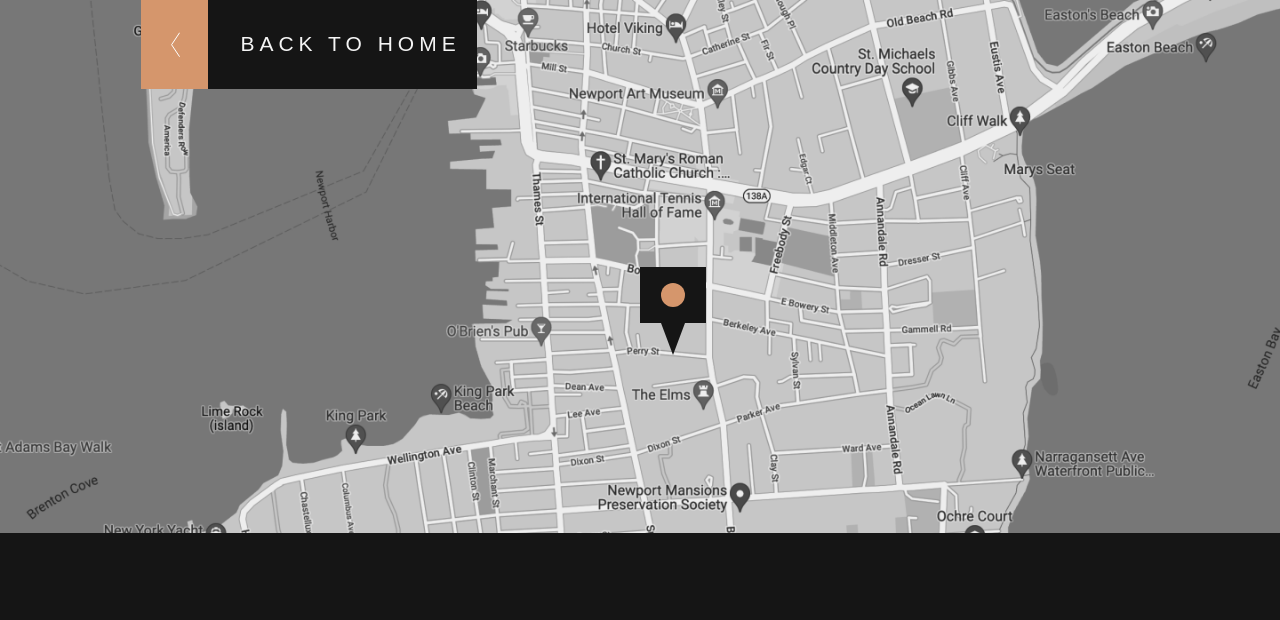
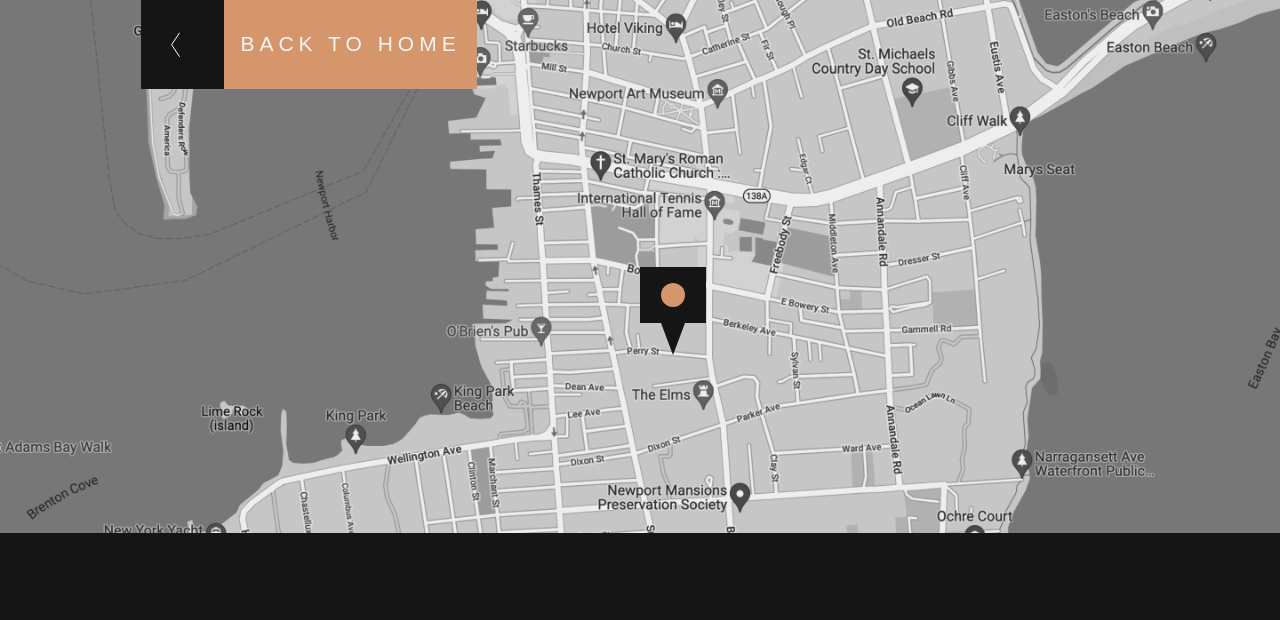
Before and after one commit to jzux0931/css_hw_3_modern_art_gallery, a website built with Vite: page location.html in a window 1280 px wide. In both pictures the pointer is over the link "BACK TO HOME". Shown: the top 620 px of the page. Built offline with nearby package versions, Linux system fonts and the light colour scheme; a web font is replaced by a local one.

Commit message:
Add button hover transition

```diff
--- a/src/scss/layout/_hero.scss
+++ b/src/scss/layout/_hero.scss
@@ -38,6 +38,16 @@
         font-family: var(--font-heading);
         text-transform: uppercase;
         letter-spacing: 5px;
+        transition: background-color 0.15 ease-in-out;
+
+        &:hover,
+        &:focus-visible {
+            background-color: var(--color-gold);
+
+            .hero__button-icon {
+                background-color: var(--color-dark);
+            }
+        }
     }
 
     &__button-text {
@@ -50,6 +60,7 @@
         place-items: center;
         background-color: var(--color-gold);
         padding: 2rem 1.5rem;
+        transition: background-color 0.15s ease-in-out;
     }
 
     @include tablet {
--- a/src/scss/layout/_location.scss
+++ b/src/scss/layout/_location.scss
@@ -34,11 +34,28 @@
         font-size: 21px;
         gap: var(--space-sm);
         z-index: 2;
+        transition: background-color 0.2s ease-in-out;
+
+        &:hover,
+        &:focus-visible {
+            background-color: var(--color-dark);
+
+            .location__icon {
+                background-color: var(--color-dark);
+            }
+
+            .location__text {
+                background-color: var(--color-gold);
+            }
+        }
     }
 
     &__icon {
+        display: grid;
+        place-items: center;
         background-color: var(--color-gold);
         padding: 2rem 1.8rem;
+        transition: background-color 0.2 ease-in-out;
 
         img {
             transform: rotate(180deg);
```
